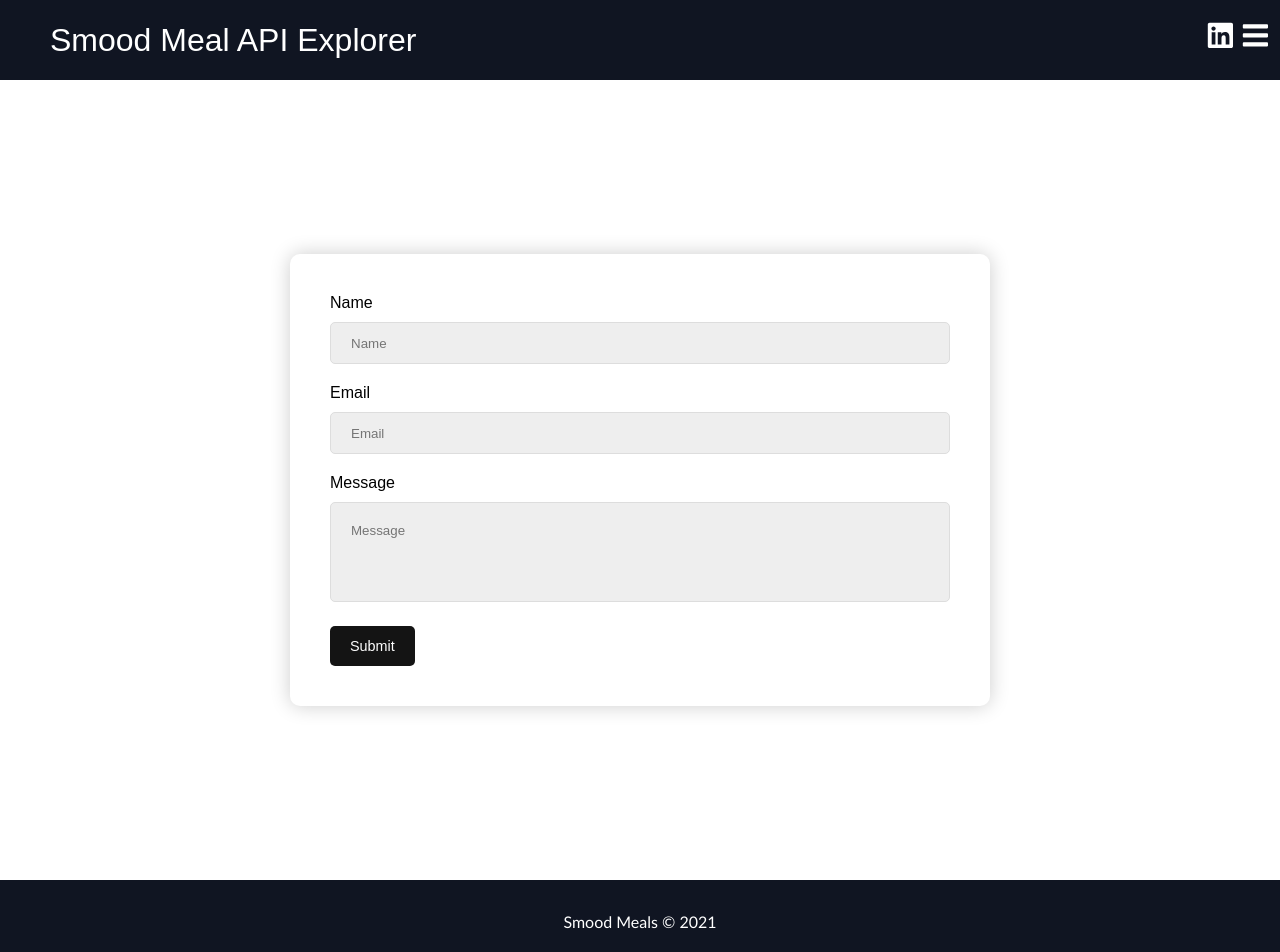
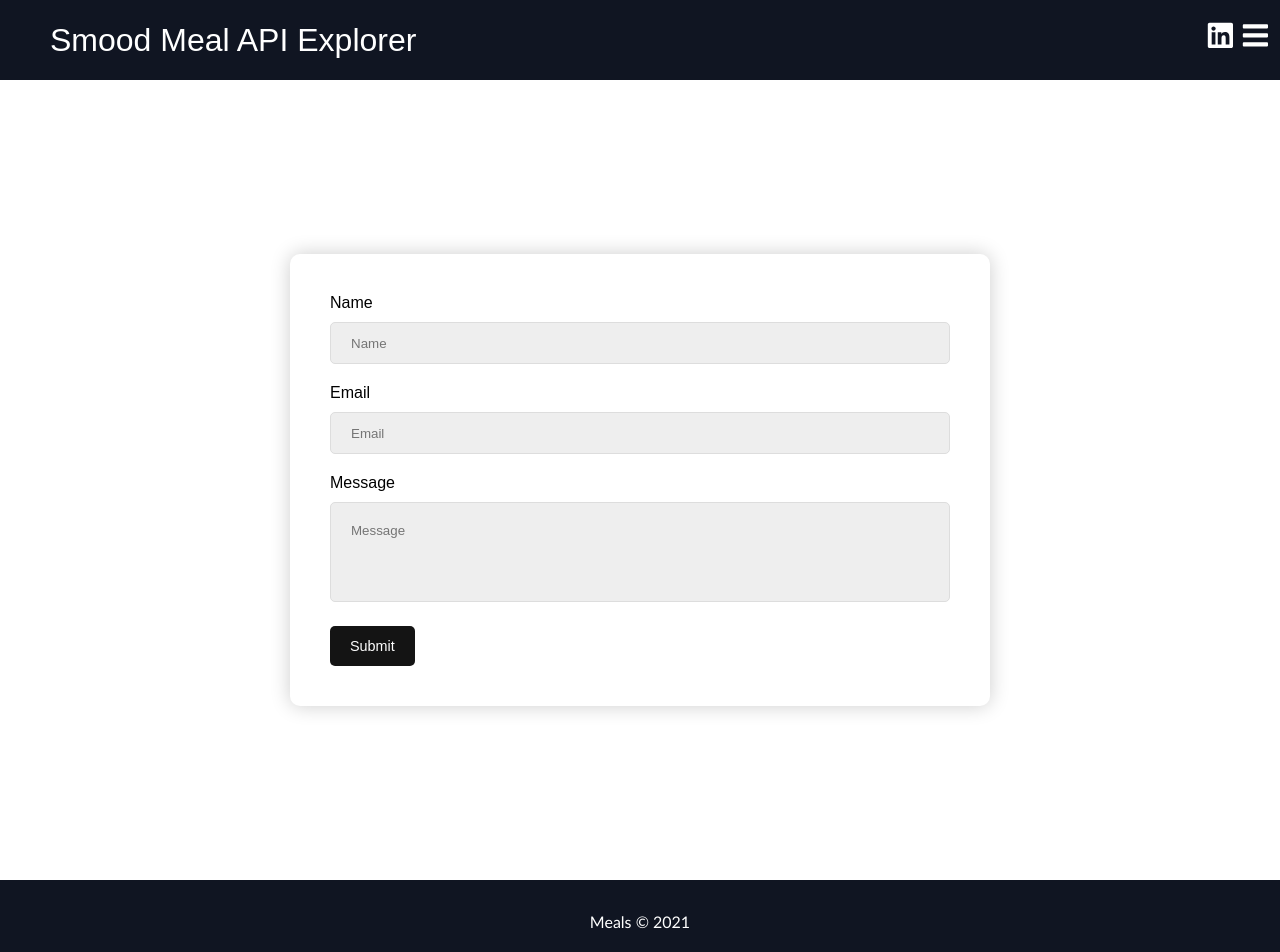
Before and after one commit to AndreAntoineSA/Smood_Meal_API, a React (Create React App) app: page /contact in a window 1280 px wide. Shown: the top 952 px of the page. Built offline with nearby package versions, Linux system fonts and the light colour scheme.

Commit message:
complete footer

```diff
--- a/src/components/Footer/Footer.elements.js
+++ b/src/components/Footer/Footer.elements.js
@@ -4,15 +4,13 @@ export const FooterContainer = styled.div`
 background-color: #101522;
 padding: 2rem 0 2rem 0;
 display: flex;
-/* bottom:0; */
 flex-direction:column;
 justify-content: center;
 align-items: center;
-/* position:absolute; */
 width: 100%;
 `
 
-export const FooterSubHeading = styled.p`
+export const FooterText = styled.p`
 font-family: 'Trebuchet MS', 'Lucida Sans Unicode', Arial, sans-serif;
 margin-bottom:4px;
 font-size:16px;
--- a/src/components/Footer/Footer.js
+++ b/src/components/Footer/Footer.js
@@ -1,13 +1,13 @@
 import React from 'react'
-import { FooterContainer, FooterSubHeading } from './Footer.elements'
+import { FooterContainer, FooterText } from './Footer.elements'
 
 const Footer = () =>
 {
     return (
         <FooterContainer>
-            <FooterSubHeading>
-                Smood Meals © 2021
-            </FooterSubHeading>
+            <FooterText>
+                {process.env.REACT_APP_NAME} Meals © 2021
+            </FooterText>
         </FooterContainer>
     )
 }
```
